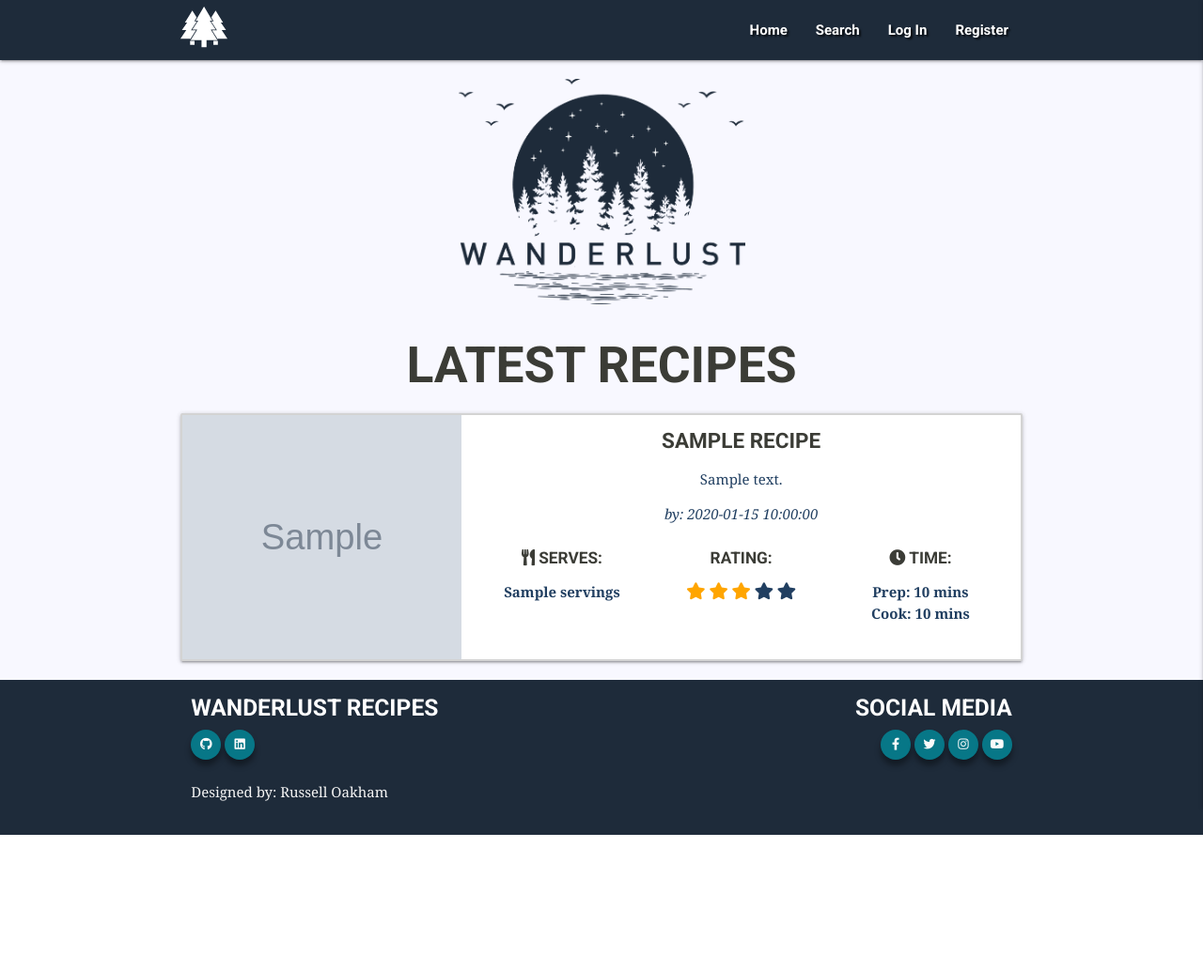
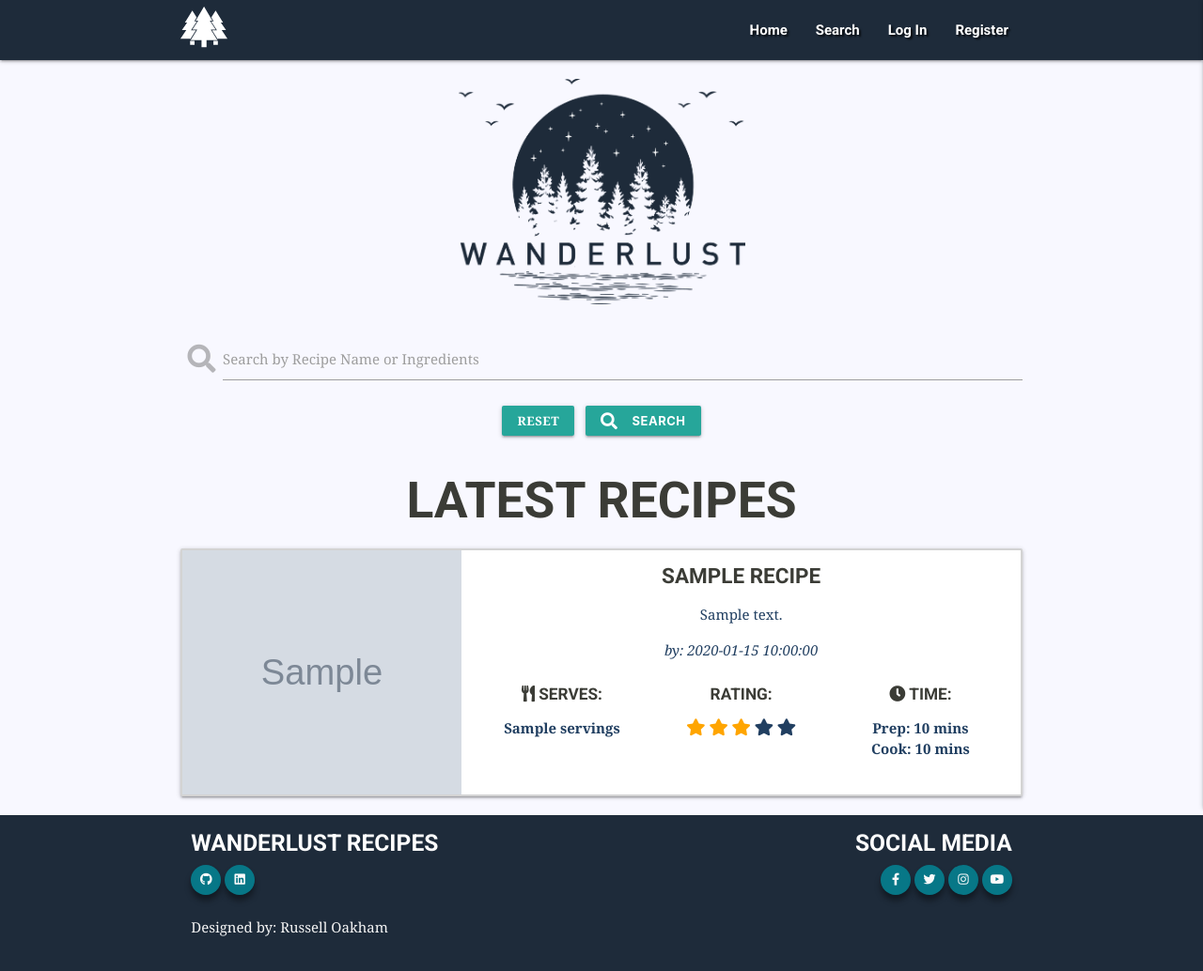
Before and after one commit to RussOakham/wanderlust-recipes, a Flask app: page / in a window 1280 px wide. Shown: the whole page at 94% size. Before the commit the page ends 889 px from the top, so only its background shows below. Run offline with Flask 2, Linux system fonts and the light colour scheme; grey boxes marked "Sample" are stand-in pictures; a database or web service that is not in the repository returns one stand-in record (values such as "Sample title"); some libraries are stand-ins or nearby versions.

Commit message:
recipe.html - Search - Added basic search function for name and ingredients, to add advanced search funtions for servings, prep time etc.

```diff
--- a/app.py
+++ b/app.py
@@ -24,6 +24,13 @@ mongo = PyMongo(app)
 @app.route("/recipes")
 def get_recipes():
     recipes = mongo.db.recipes.find()
+    return render_template("recipes.html", recipes=recipes)
+
+
+@app.route("/search", methods=["GET", "POST"])
+def search():
+    query = request.form.get("query")
+    recipes = mongo.db.recipes.find({"$text": {"$search": query}})
     return render_template("recipes.html", recipes=recipes)
 
 
--- a/static/css/style.css
+++ b/static/css/style.css
@@ -4,6 +4,13 @@ body {
     background-color: #f8f8ff;
     font-family: 'Noto Serif', serif;
     color: #213f61;
+    display: flex;
+    min-height: 100vh;
+    flex-direction: column;
+}
+
+main {
+    flex: 1 0 auto;
 }
 
 h1,
--- a/templates/base.html
+++ b/templates/base.html
@@ -27,7 +27,7 @@
                     <a href="#" data-target="mobile-demo" class="sidenav-trigger right"><i class="fas fa-bars"></i></a>
                     <ul id="nav-mobile" class="right hide-on-med-and-down">
                         <li><a href="{{ url_for('get_recipes') }}">Home</a></li>
-                        <li><a href="{{ url_for('get_categories') }}">Search</a></li>
+                        <li><a href="{{ url_for('get_recipes') }}">Search</a></li>
                         {% if session.user %}
                         <li><a href="{{ url_for('add_recipe') }}">New Recipe</a></li>
                         {% if session.user|lower == "admin"|lower %}
@@ -48,7 +48,7 @@
                 <a href="/" class="brand-logo"><i class="brand-icon-black"></i></a>
                 <br>
                 <li><a href="{{ url_for('get_recipes') }}">Home</a></li>
-                <li><a href="{{ url_for('get_categories') }}">Search</a></li>
+                <li><a href="{{ url_for('get_recipes') }}">Search</a></li>
                 {% if session.user %}
                 <li><a href="{{ url_for('add_recipe') }}">New Recipe</a></li>
                 {% if session.user|lower == "admin"|lower %}
--- a/templates/categories.html
+++ b/templates/categories.html
@@ -1,6 +1,8 @@
 {% extends "base.html" %}
 {% block content %}
 
+<!-- Categories Section -->
+<section>
     <h2 class="center-align">Categories</h2>
 
     {% if session.user|lower == "admin"|lower %}
@@ -22,12 +24,14 @@
                 {% if session.user|lower == "admin"|lower %}
                 <div class="card-action">
                     <a href="{{ url_for('edit_category', category_id=category._id) }}" class="btn-small bold">Edit</a>
-                <a href="{{ url_for('delete_category', category_id=category._id) }}" class="btn-small bold">Delete</a>
+                    <a href="{{ url_for('delete_category', category_id=category._id) }}"
+                        class="btn-small bold">Delete</a>
                 </div>
                 {% endif %}
             </div>
         </div>
         {% endfor %}
     </div>
+</section>
 
 {% endblock %}
--- a/templates/recipes.html
+++ b/templates/recipes.html
@@ -12,11 +12,35 @@
 <!-- https://wdn.unl.edu/page-title-h1-best-practices -->
 <h1 class="hidden-h1">Wanderlust Recipes</h1>
 
+<!-- Search Section -->
+<section>
+    <div>
+        <form action="{{ url_for('search') }}" method="POST" class="col s12">
+            <div class="row center-align">
+                <div class="input-field col s12">
+                    <i class="fas fa-search prefix"></i>
+                    <input type="text" name="query" id="query" class="validate" minlength="3" required>
+                    <label for="query">Search by Recipe Name or Ingredients</label>
+                </div>
+                <div class="col s12">
+                    <a href="{{ url_for('get_recipes') }}" class="btn-small bold">Reset</a>
+                    <button type="submit" class="btn-small bold">
+                        <i class="fas fa-search left"></i>
+                        Search
+                    </button>
+                </div>
+            </div>
+        </form>
+    </div>
+</section>
+
+{% if recipes.count() > 0 %}
 <!-- Latest Recipes -->
 <!-- Create div based off recipe db info - Odd no. loop has image on left -->
+<section>
     <h2 class="center-align">Latest Recipes</h2>
+
     {% for recipe in recipes %}
-
 
     {% if loop.index % 2 !=0 %}
 
@@ -95,6 +119,14 @@
     {% endif %}
 
     {% endfor %}
+</section>
+
+{% else %}
+<!-- Display if returned index length = 0 -->
+<section>
+    <h2 class="center-align">No Results Found</h3>
+</section>
+{% endif %}
 
 {% endblock %}
 
```
Lines whose indentation alone changed are shown as unchanged.
